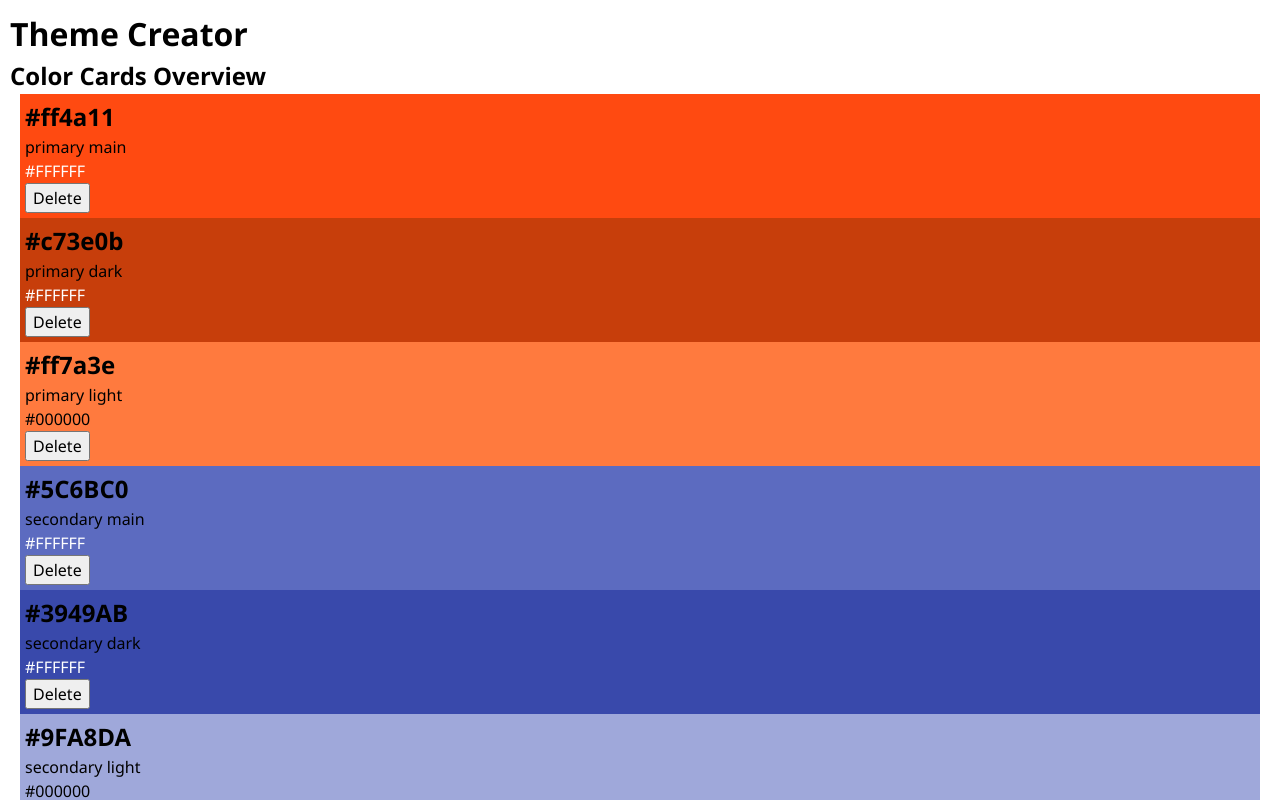
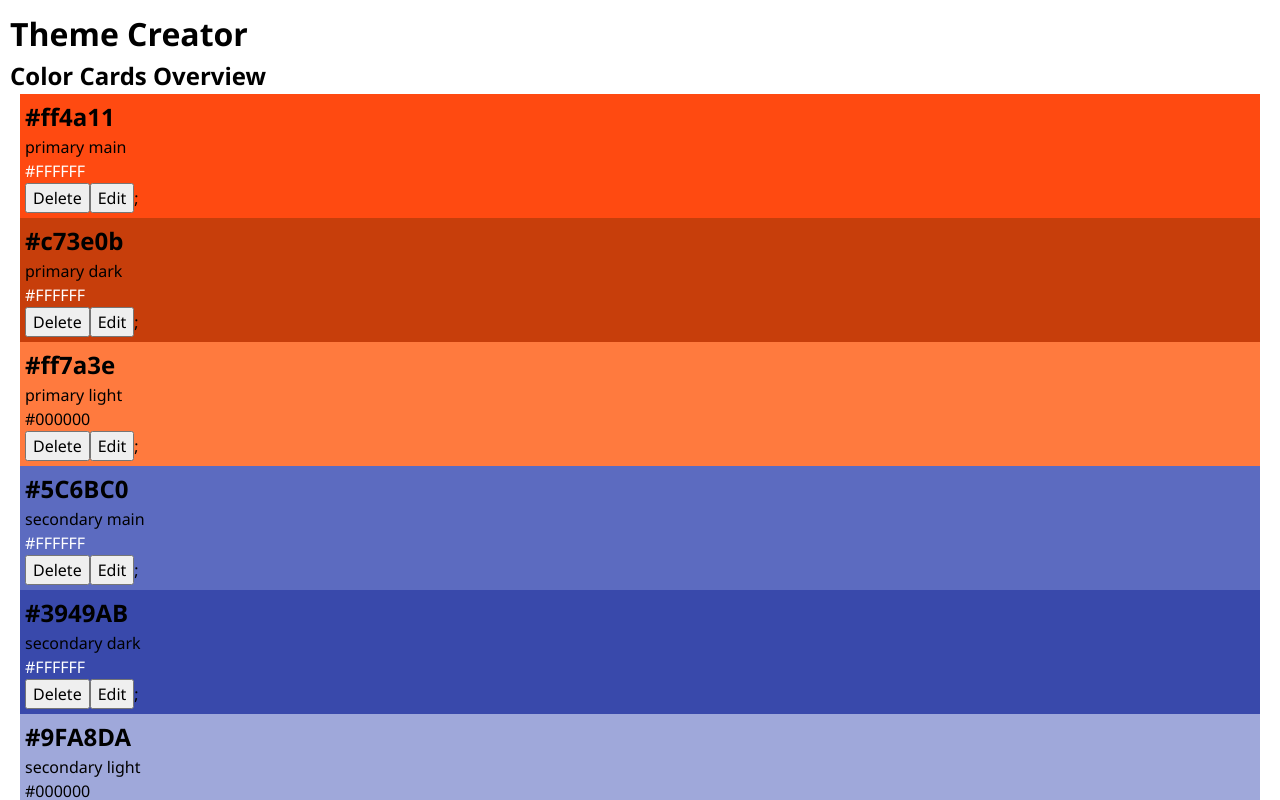
Before and after one commit to julianej/recap-project-4, a React (Vite) app: page / in a window 1280 px wide. Shown: the top 800 px of the page. Built offline with nearby package versions, Linux system fonts and the light colour scheme.

Commit message:
add EditBtn and EditForm

```diff
--- a/src/App.jsx
+++ b/src/App.jsx
@@ -27,6 +27,14 @@ function App() {
     });
   }
 
+// AUFGABE 04
+// handle child component Color' and edit color key = hex
+   function handleEditColor(hex) {
+    setColors((colors) => {
+      return colors.filter((color) => color.hex !== hex);
+    });
+  }
+
   return (
     <>
       <h1>Theme Creator</h1>
@@ -40,6 +48,7 @@ function App() {
             role={color.role}
             contrastText={color.contrastText}
             onDelete={handleDeleteColor}
+            onEdit={handleEditColor}
           />
         ))}
       </main>
--- a/src/Components/Color/Color.jsx
+++ b/src/Components/Color/Color.jsx
@@ -1,10 +1,14 @@
 import "./Color.css";
 import { useState } from "react";
+import ColorForm from "../ColorForm/ColorForm.jsx";
 
-export default function Color({ hex, role, contrastText, onDelete }) {
+export default function Color({ hex, role, contrastText, onDelete, onEdit }) {
 
   //handle Delete in conditional rendering; if (showConfirmation) {condition && <Something />}
   const [showConfirmation, setShowConfirmation] = useState(false);
+  const [isEditing, setIsEditing] = useState(false);
+
+  // const [editedColor, setEditedColor] = useState({ });
 
   return (
     <div className="color-card" style={{ backgroundColor: hex }}>
@@ -31,6 +35,19 @@ export default function Color({ hex, role, contrastText, onDelete }) {
           </button>
         </div>
       )}
+
+      <button onClick={() => setIsEditing(true)}>
+        Edit
+      </button>
+       {isEditing && (
+        <ColorForm
+          color={{ role, hex, contrastText }}
+            onEdit={(updatedColor) => {
+              onEdit(updatedColor);
+              setIsEditing(false);
+            }}
+        />
+       )};
     </div>
   );
 }
```
Also changed, not shown: src/Components/ColorForm/ColorForm.jsx (+6 -4 lines).
